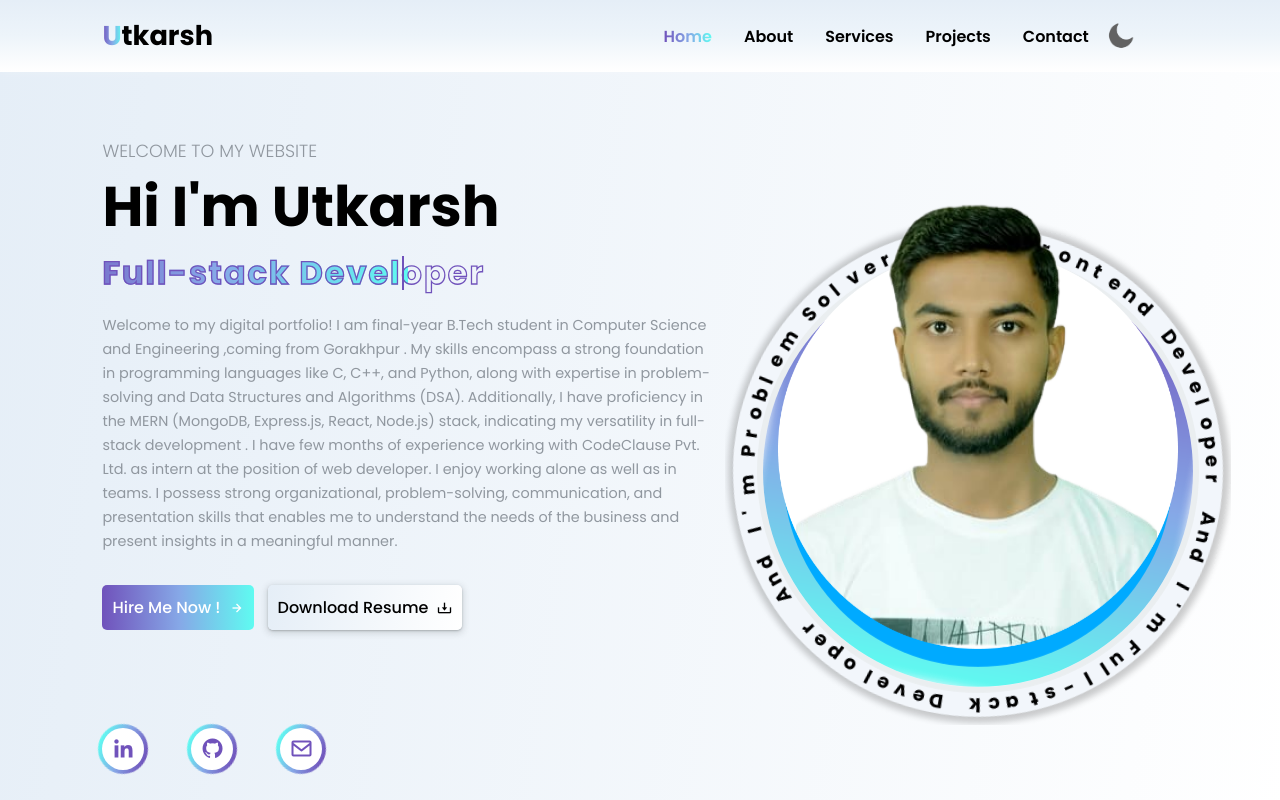
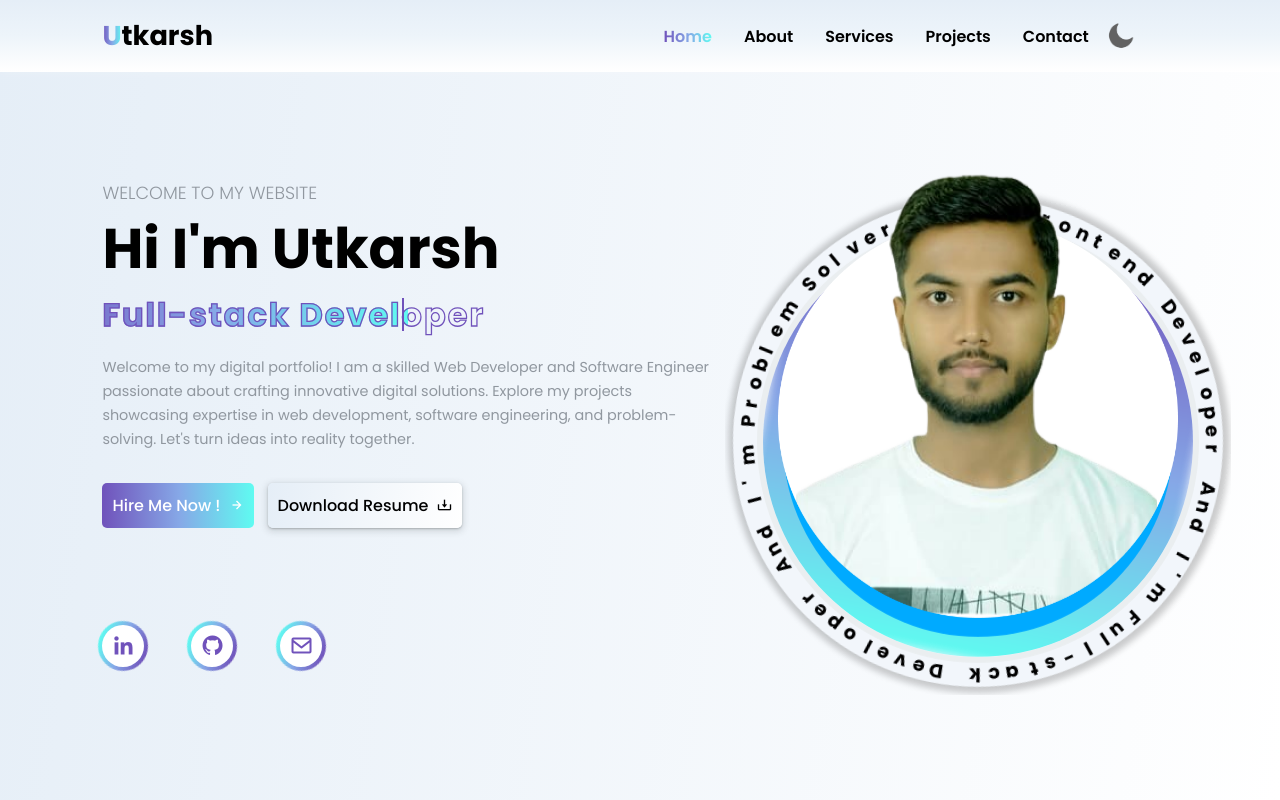
Before and after one commit to Utkarsh9026/Portfolio, a plain HTML site: page index.html in a window 1280 px wide. Shown: the top 800 px of the page. Drawn offline with nearby package versions, Linux system fonts and the light colour scheme; animation ran at ten frames a second.

Commit message:
update about

```diff
--- a/index.html
+++ b/index.html
@@ -48,7 +48,7 @@
         </div>
 
         <p>
-          Welcome to my digital portfolio! I am final-year B.Tech student in Computer Science and Engineering ,coming from Gorakhpur . My skills encompass a strong foundation in programming languages like C, C++, and Python, along with expertise in problem-solving and Data Structures and Algorithms (DSA). Additionally, I have proficiency in the MERN (MongoDB, Express.js, React, Node.js) stack, indicating my versatility in full-stack development . I have few months of experience working with CodeClause Pvt.  Ltd.  as intern at the position of web developer. I enjoy working alone as well as in teams. I possess strong organizational, problem-solving, communication, and presentation skills that enables me to understand the needs of the business and present insights in a meaningful manner.
+          Welcome to my digital portfolio! I am a skilled Web Developer and Software Engineer passionate about crafting innovative digital solutions. Explore my projects showcasing expertise in web development, software engineering, and problem-solving. Let's turn ideas into reality together.
         </p>
 
         <div class="btn-box">
```
